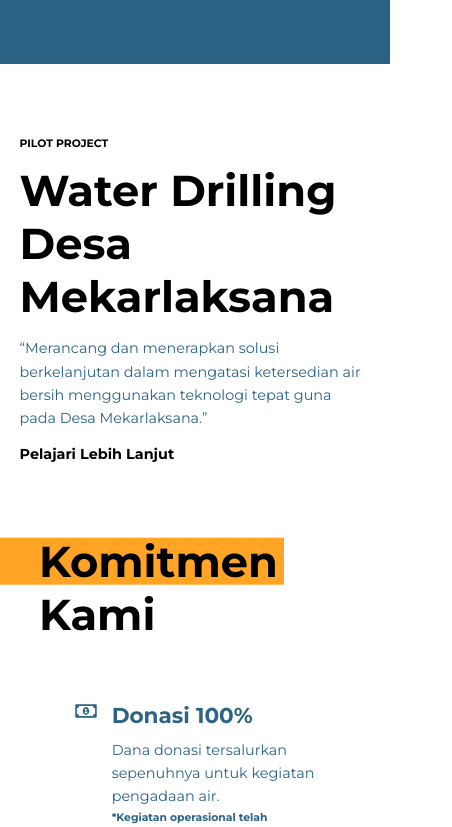
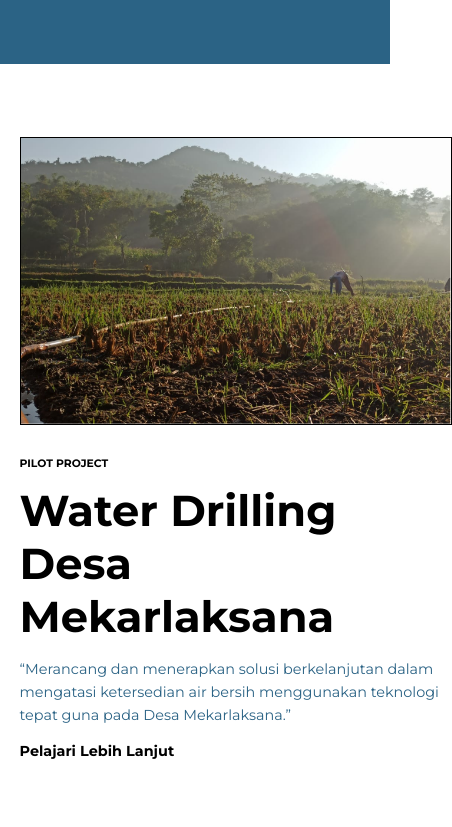
Before and after one commit to vashafaris/aquifera-client, a Next.js app: page / in a window 390 px wide. Shown: the part 780-1607 px from the top of the page, 452 px wide, since content can reach past the window. Built offline with nearby package versions, Linux system fonts and the light colour scheme.

Commit message:
feature/mobile-responsive

```diff
--- a/components/home/Village/index.tsx
+++ b/components/home/Village/index.tsx
@@ -38,6 +38,10 @@ const Styled = styled.section`
 
     display: flex;
 
+    @media (max-width: ${DEVICE_SIZE.laptop}) {
+      flex-direction: column;
+    }
+
     .img-container {
       position: relative;
       margin-right: 5rem;
@@ -49,6 +53,20 @@ const Styled = styled.section`
       @media (max-width: ${DEVICE_SIZE.laptop}) {
         flex: 0;
         display: none;
+      }
+
+      &--small {
+        display: flex;
+        justify-content: center;
+        margin-bottom: 3.6rem;
+
+        .village-img {
+          width: 48rem;
+          height: 32rem;
+          z-index: 2;
+          position: relative;
+          border: 0.1rem solid black;
+        }
       }
 
       .village-img {
@@ -266,6 +284,15 @@ const Village = () => {
         className='line-bg'
       />
       <div className='container'>
+        <div className='img-container--small'>
+          <motion.img
+            src='/png/home-village.png'
+            alt='desa mekarlaksana'
+            className='village-img'
+            animate={imgAnimation}
+            initial={imgInitialState}
+          />
+        </div>
         <div className='img-container'>
           <motion.img
             src='/svg/home-bg-rd-2.svg'
--- a/components/shared/Footer/index.tsx
+++ b/components/shared/Footer/index.tsx
@@ -16,6 +16,10 @@ const Styled = styled.footer`
   align-items: center;
   justify-content: space-around;
 
+  @media (max-width: ${DEVICE_SIZE.mobileL}) {
+    height: 18rem;
+  }
+
   .logo-container {
     position: relative;
     width: 20rem;
@@ -23,6 +27,14 @@ const Styled = styled.footer`
 
     @media (max-width: ${DEVICE_SIZE.mobileL}) {
       display: none;
+    }
+  }
+
+  .info {
+    display: none;
+
+    @media (max-width: ${DEVICE_SIZE.mobileL}) {
+      display: block;
     }
   }
 
@@ -96,6 +108,7 @@ const Footer = () => {
       <div className='logo-container'>
         <Image src='/svg/aquifera.svg' alt='logo aquifera' layout='fill' />
       </div>
+      <div className='info'>Jangan sampai ketinggalan info terkini</div>
 
       <ul>
         <li>
```
